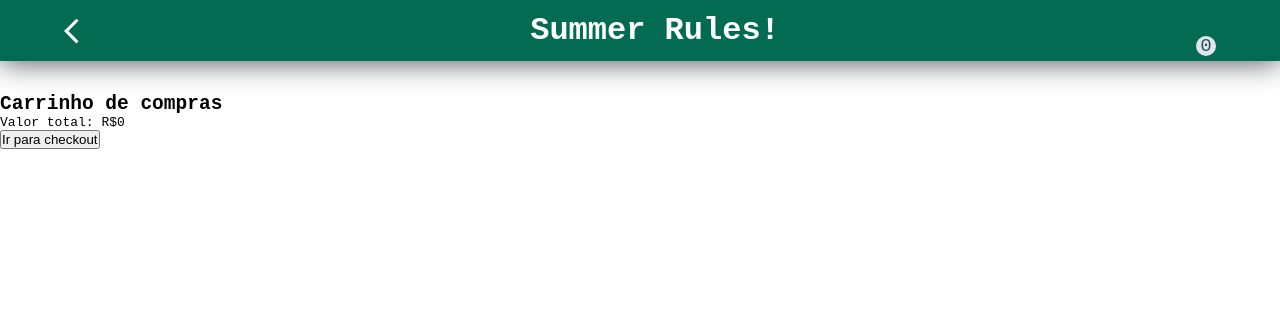
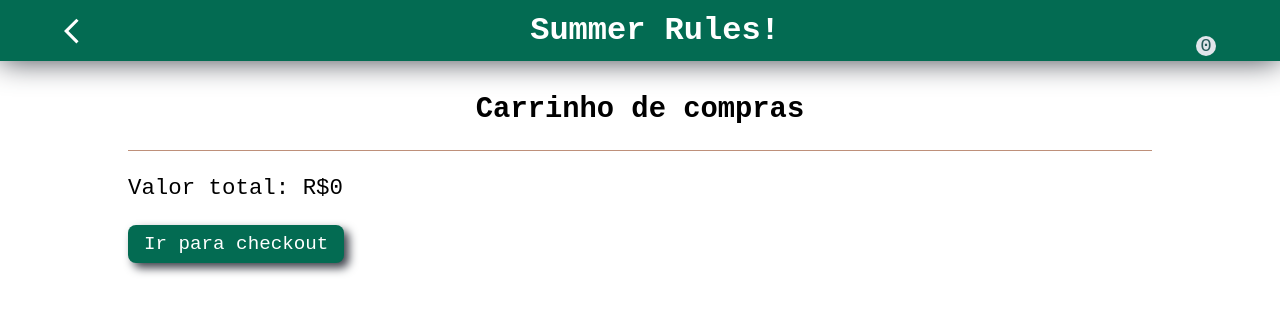
Before and after one commit to DeboraSerra/mentorias-summer, a React (Create React App) app in the folder revisao-store-redux/: page /shopping-cart in a window 1280 px wide. Shown: the top 314 px of the page. Built offline with nearby package versions, Linux system fonts and the light colour scheme; some icons are missing.

Commit message:
style: adiciona estilo no carrinho

```diff
--- a/revisao-store-redux/src/App.css
+++ b/revisao-store-redux/src/App.css
@@ -47,7 +47,7 @@ button:active {
 }
 
 .main {
-  margin: auto;
+  margin: 0 auto 64px;
   width: 100%;
 }
 
--- a/revisao-store-redux/src/components/CartCard.js
+++ b/revisao-store-redux/src/components/CartCard.js
@@ -1,17 +1,21 @@
 import React from 'react';
 import { connect } from 'react-redux';
 import { decreaseQnt, increaseQnt, removeFromCart } from '../redux/actions';
+import style from '../styles/Cart.module.css';
 
 class CartCard extends React.Component {
   render() {
     const { product, dispatch } = this.props;
     const { thumbnail, price, title, qnt } = product;
     return (
-      <section>
+      <section className={ style.card }>
         <img src={ thumbnail } alt={ title } />
+        <section className={ style.info_sect }>
           <h3>{title}</h3>
           <p>{`Preço unitário: R$${price}`}</p>
-        <section>
+          <p>{`Preço total: R$${qnt * price}`}</p>
+        </section>
+          <section className={ style.qnt_sect }>
             <button type="button" onClick={ () => dispatch(increaseQnt(product, 1)) }>+</button>
             <p>{qnt}</p>
             <button type="button" onClick={ () => qnt === 1
@@ -20,7 +24,6 @@ class CartCard extends React.Component {
                 -
             </button>
           </section>
-        <p>{`Preço total: R$${qnt * price}`}</p>
       </section>
     )
   }
--- a/revisao-store-redux/src/components/Header.js
+++ b/revisao-store-redux/src/components/Header.js
@@ -10,7 +10,7 @@ class Header extends React.Component {
     return (
       <header className={ style.header }>
         <MdArrowBackIos className={ style.back_icon } onClick={ () => history.goBack() } />
-        <h1>Summer Rules!</h1>
+        <h1 onClick={ () => history.push('/') }>Summer Rules!</h1>
         <section className={ style.cart } onClick={ () => history.push('/shopping-cart') }>
           <p>{amount}</p>
           <lord-icon
--- a/revisao-store-redux/src/pages/Cart.js
+++ b/revisao-store-redux/src/pages/Cart.js
@@ -2,6 +2,7 @@ import React from 'react';
 import { connect } from 'react-redux';
 import CartCard from '../components/CartCard';
 import Header from '../components/Header';
+import style from '../styles/Cart.module.css';
 
 class Cart extends React.Component {
 
@@ -10,12 +11,16 @@ class Cart extends React.Component {
     return (
       <section>
         <Header history={ history } />
-        <h1>Carrinho de compras</h1>
-        {cart.map((product) => (
-          <CartCard product={ product } key={ product.id } />
-        ))}
-        <p>{`Valor total: R$${cart.reduce((acc, { qnt, price }) => acc + (qnt * price), 0)}`}</p>
-        <button type="button" onClick={ () => history.push('/checkout') }>Ir para checkout</button>
+        <section className={ style.main }>
+          <h1>Carrinho de compras</h1>
+           <section>
+            {cart.map((product) => (
+              <CartCard product={ product } key={ product.id } />
+            ))}
+           </section>
+          <p className={ style.price }>{`Valor total: R$${cart.reduce((acc, { qnt, price }) => acc + (qnt * price), 0)}`}</p>
+          <button className={ style.button } type="button" onClick={ () => history.push('/checkout') }>Ir para checkout</button>
+        </section>
       </section>
     )
   }
--- /dev/null
+++ b/revisao-store-redux/src/styles/Cart.module.css
@@ -0,0 +1,67 @@
+.main {
+  width: 80%;
+  margin: auto;
+}
+
+.main h1 {
+  margin-bottom: 24px;
+  text-align: center;
+  font-size: 1.8rem;
+  border-bottom: 1px solid var(--light-old-pink);
+  padding-bottom: 24px;
+}
+
+.card {
+  display: flex;
+  justify-content: space-between;
+  margin-bottom: 32px;
+  border-bottom: 1px solid var(--light-gray);
+  padding-bottom: 24px;
+  font-size: 1.1rem;
+}
+
+.info_sect {
+  flex-grow: 1;
+  margin-left: 24px;
+  display: flex;
+  flex-direction: column;
+  justify-content: space-between;
+  align-items: flex-start;
+}
+
+.qnt_sect {
+  width: 50px;
+  display: flex;
+  flex-direction: column;
+  justify-content: space-between;
+  align-items: center;
+}
+
+.qnt_sect button {
+  border: none;
+  background-color: var(--dark-green);
+  color: white;
+  font-family: monospace;
+  padding: 4px;
+  font-size: 1.1rem;
+  width: 25px;
+  cursor: pointer;
+  border-radius: 8px;
+}
+
+.price {
+  font-size: 1.4rem;
+}
+
+.button {
+  margin: 24px 0;
+  font-size: 1.2rem;
+  padding: 8px 16px;
+  border: none;
+  background-color: var(--dark-green);
+  border-radius: 8px;
+  color: white;
+  font-family: monospace;
+  box-shadow: 5px 5px 10px var(--gray1);
+  cursor: pointer;
+}
--- a/revisao-store-redux/src/styles/Categories.module.css
+++ b/revisao-store-redux/src/styles/Categories.module.css
@@ -38,14 +38,14 @@
 .btn_sect {
   width: 100%;
   display: grid;
-  grid-template-columns: repeat(auto-fill, 122px);
+  grid-template-columns: repeat(auto-fill, 200px);
   gap: 12px;
   margin-bottom: 32px;
 }
 
 .btn_sect button {
-  width: 120px;
-  height: 130px;
+  width: 180px;
+  height: 100px;
   margin: 12px;
   border: none;
   background-color: var(--dark-green);
@@ -54,6 +54,7 @@
   font-family: monospace;
   box-shadow: 5px 5px 10px var(--gray1);
   cursor: pointer;
+  font-size: 1.1rem;
 }
 
 .category_sect p {
--- a/revisao-store-redux/src/styles/Header.module.css
+++ b/revisao-store-redux/src/styles/Header.module.css
@@ -18,6 +18,7 @@
 
 .header h1 {
   font-size: 2rem;
+  cursor: pointer;
 }
 
 .cart {
```
Also changed, not shown: 1 other file (tests, documents, lock files or other folders). Lines whose indentation alone changed are shown as unchanged.
